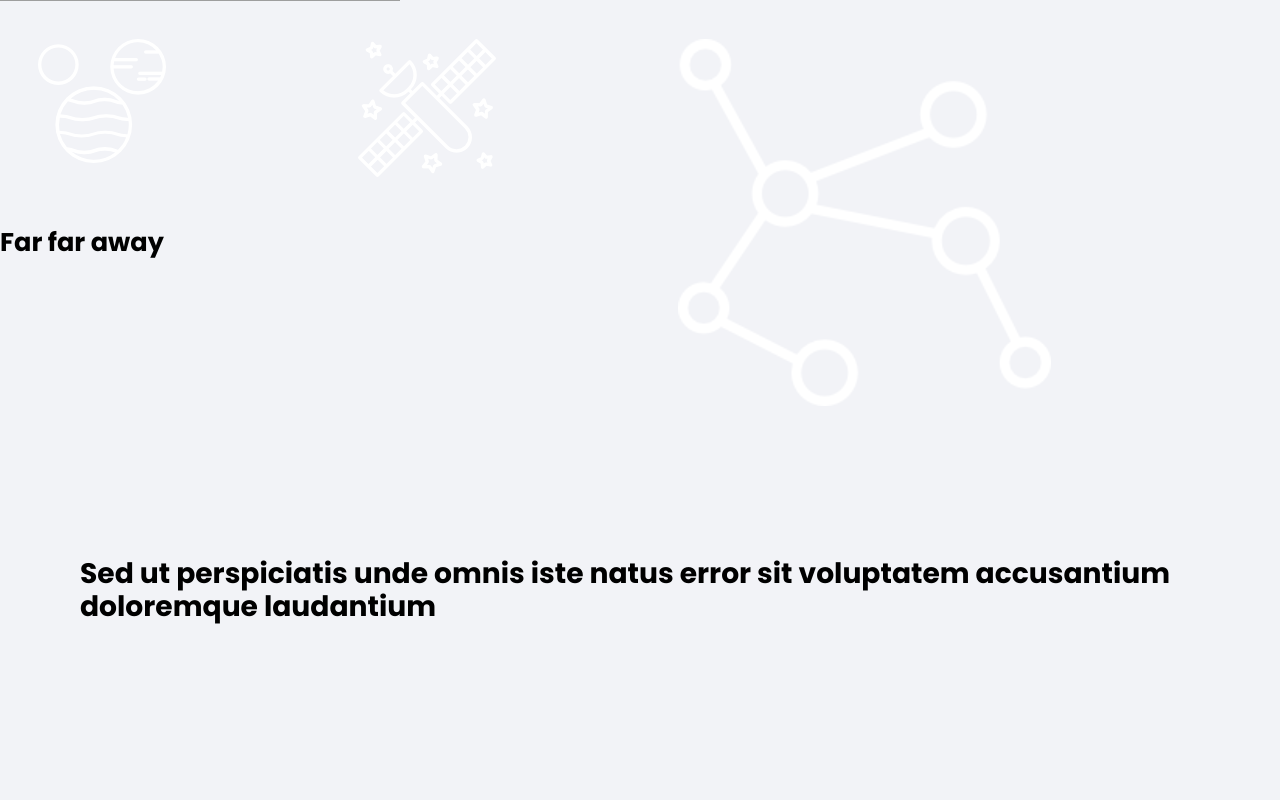
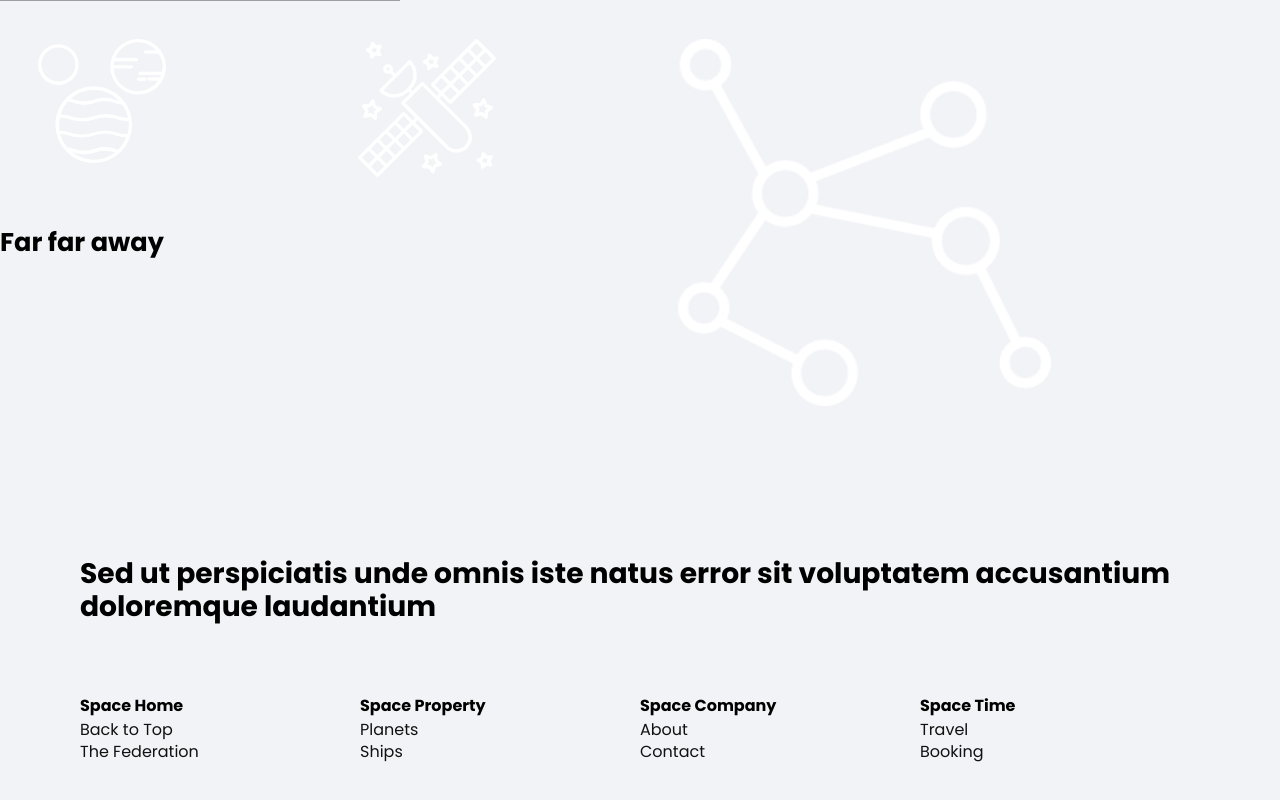
Before and after one commit to di-marko/98-spaceHack, a React (Create React App) app: page / in a window 1280 px wide. Shown: the part 763-1563 px from the top of the page. Built offline with nearby package versions, Linux system fonts and the light colour scheme; grey boxes are pictures that could not be loaded; the HTML template or start-up script is replaced by a standard one.

Commit message:
#13 Added footer elements and data file

```diff
--- a/src/components/Footer/Footer.tsx
+++ b/src/components/Footer/Footer.tsx
@@ -1,11 +1,20 @@
 import React from 'react';
+import { footer } from '../../data/Data';
 import './Footer.scss';
 
 const Footer = () => {
   return (
     <footer>
       <h1>Sed ut perspiciatis unde omnis iste natus error sit voluptatem accusantium doloremque laudantium</h1>
-      <ul></ul>
+      <ul>
+        {footer.map((footer) => (
+          <li>
+            <h4>{footer.title}</h4>
+            <a href="#">{footer.service1}</a>
+            <a href="#">{footer.service2}</a>
+          </li>
+        ))}
+      </ul>
     </footer>
   );
 };
--- /dev/null
+++ b/src/data/Data.js
@@ -0,0 +1,22 @@
+export const footer = [
+  {
+    title: 'Space Home',
+    service1: 'Back to Top',
+    service2: 'The Federation',
+  },
+  {
+    title: 'Space Property',
+    service1: 'Planets',
+    service2: 'Ships',
+  },
+  {
+    title: 'Space Company',
+    service1: 'About',
+    service2: 'Contact',
+  },
+  {
+    title: 'Space Time',
+    service1: 'Travel',
+    service2: 'Booking',
+  },
+];
```
